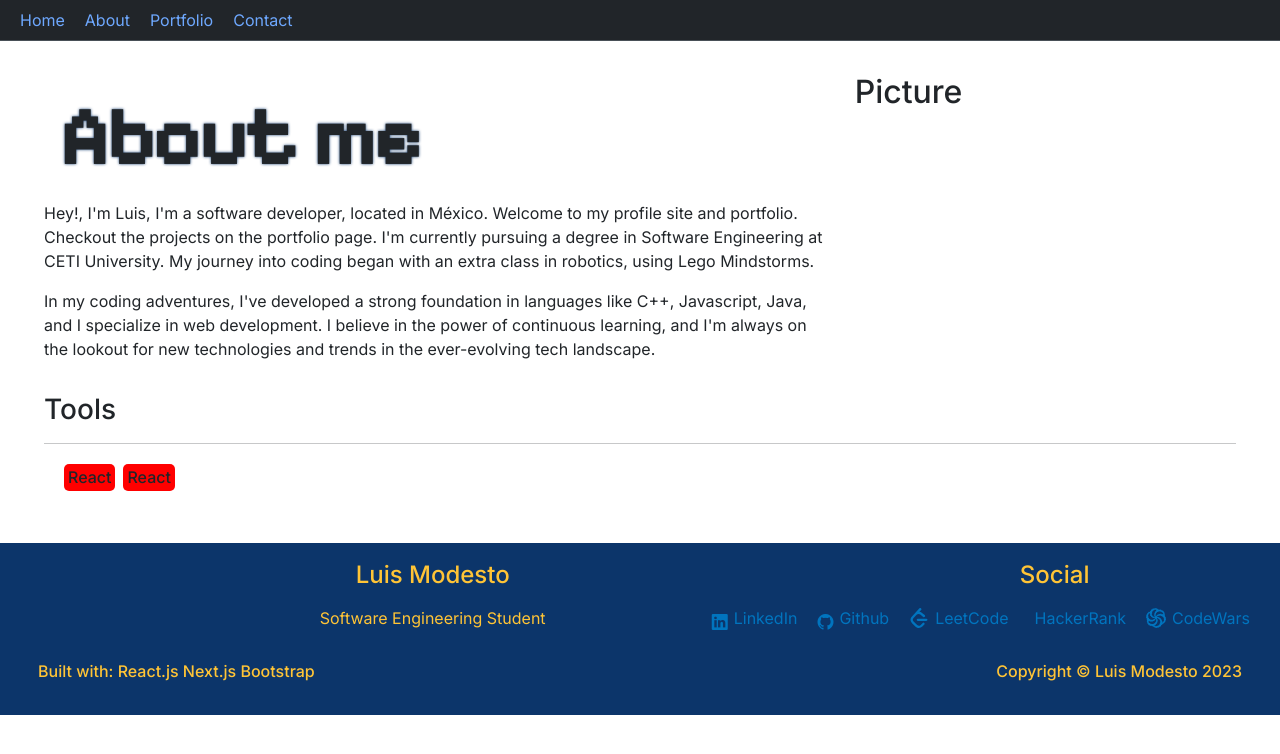
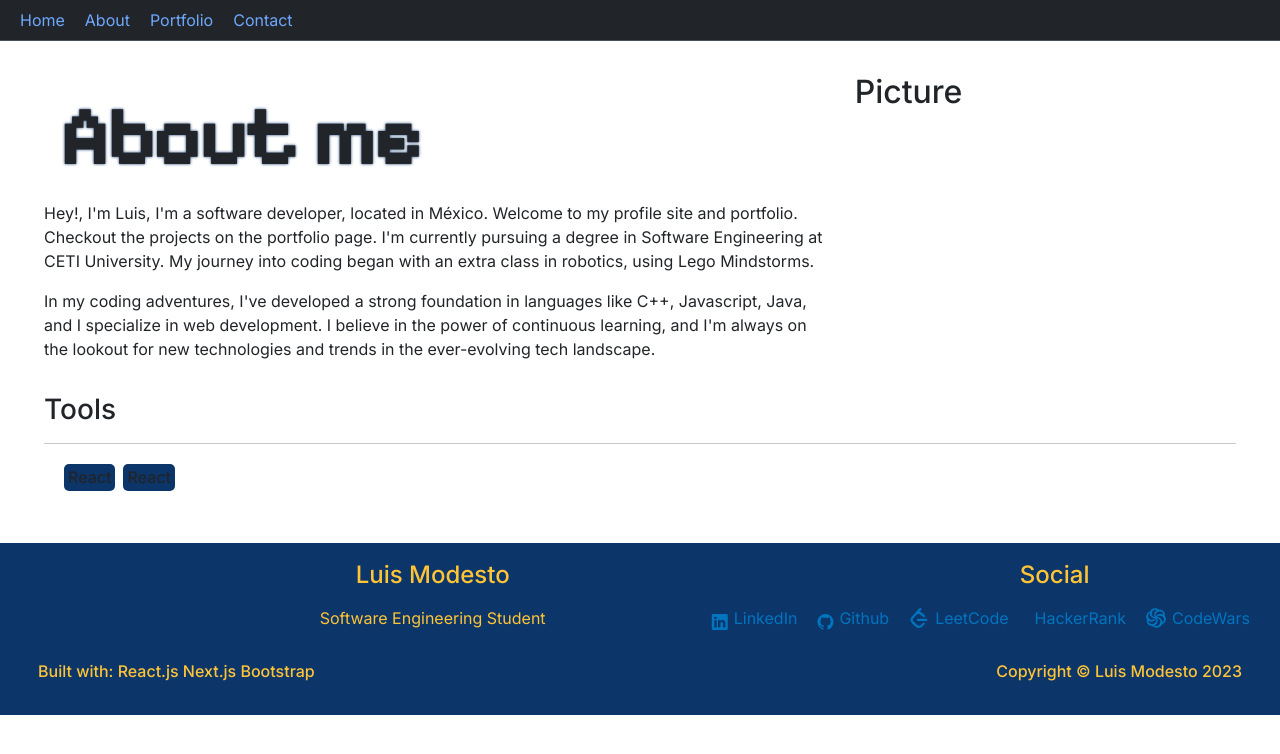
Before and after one commit to RepellantHail/RepellantHail.github.io, a Next.js app: page /about in a window 1280 px wide. Shown: the top 754 px of the page. Built offline with nearby package versions, Linux system fonts and the light colour scheme.

Commit message:
changed color

```diff
--- a/src/app/about/IconPill.js
+++ b/src/app/about/IconPill.js
@@ -5,7 +5,7 @@ export default function IconPill({title, children}) {
     <h6
         className='m-1 p-1'
         style={{
-            backgroundColor: 'red',
+            backgroundColor: '#0C356A',
             minWidth: 'auto',
             borderRadius: '5px',
         }}
```
